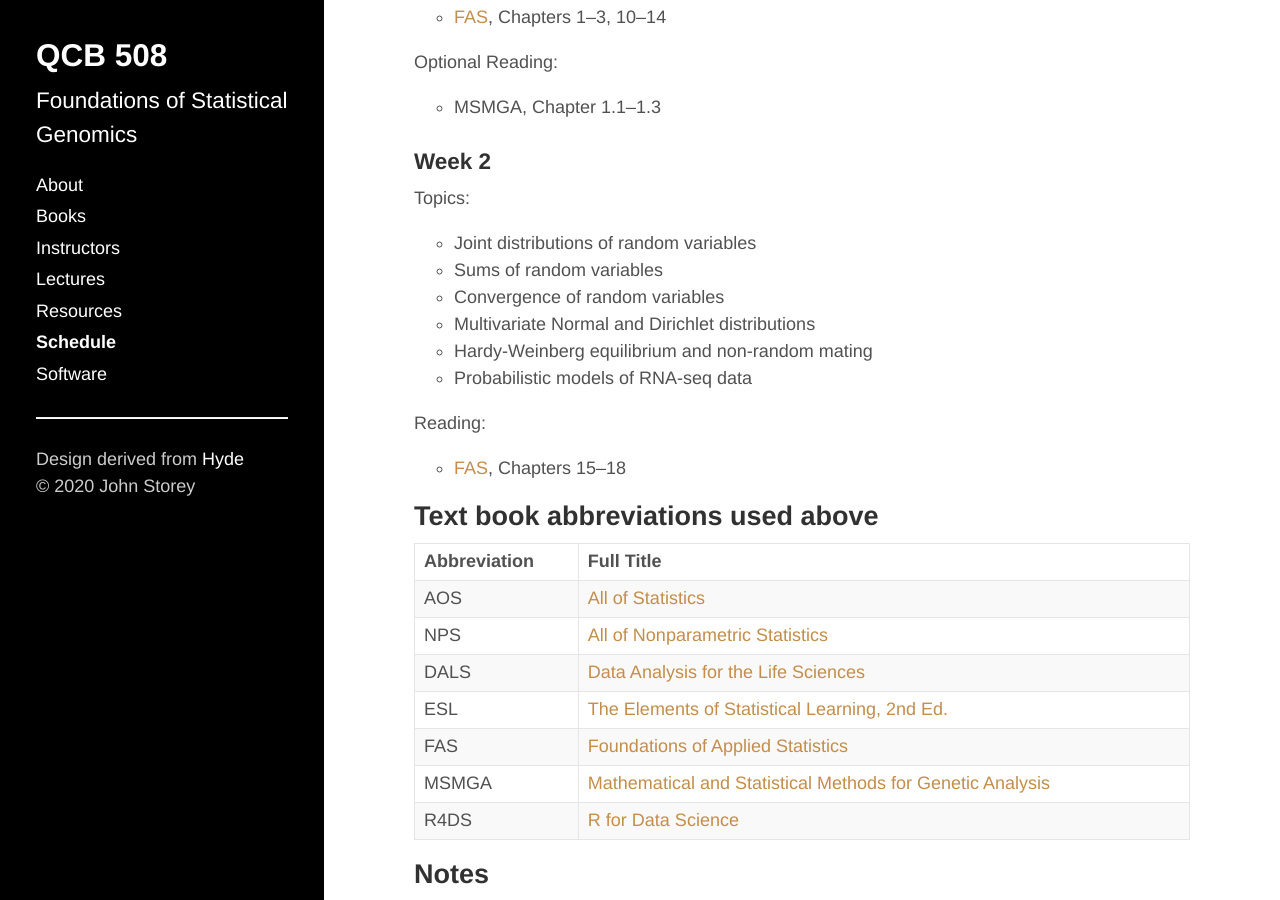
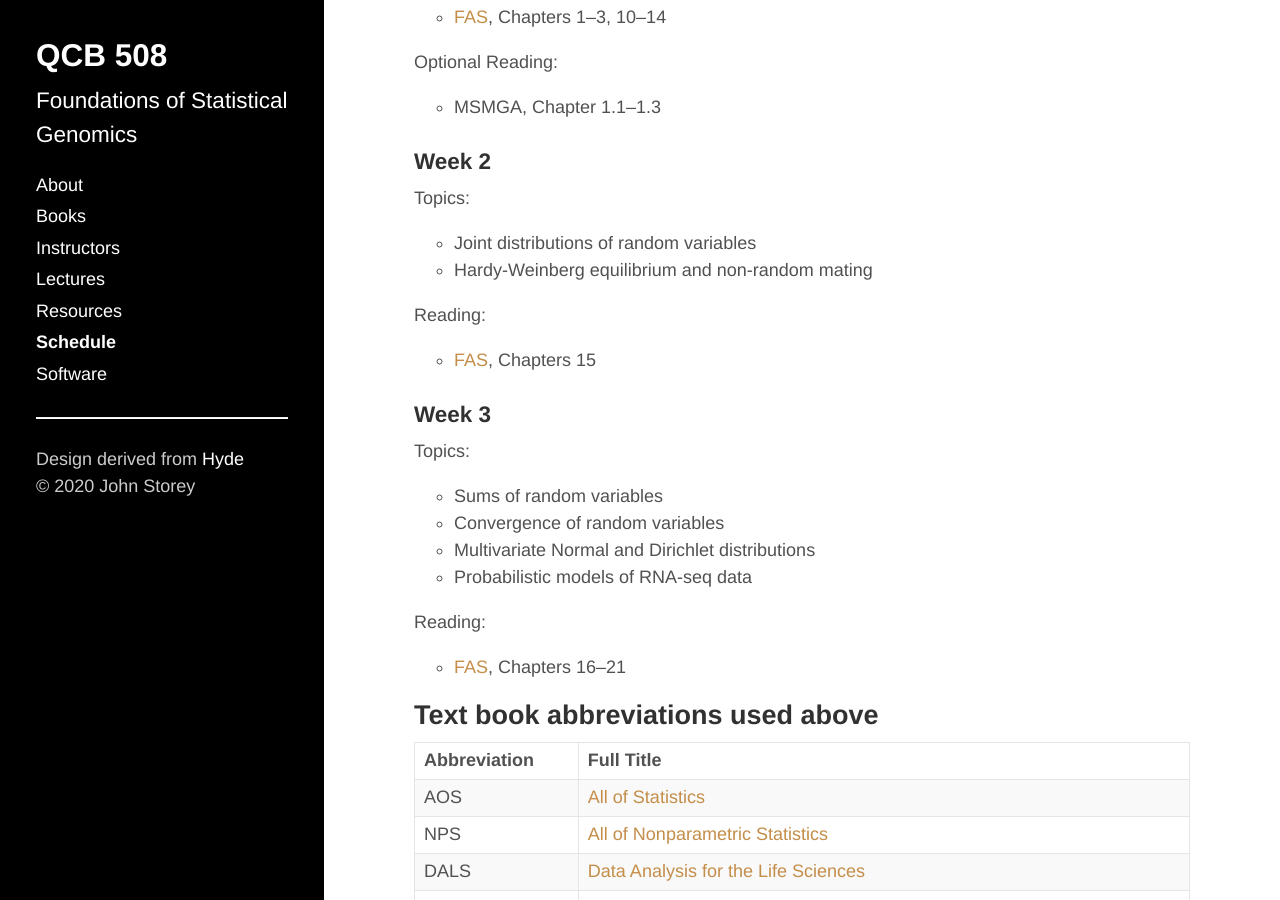
Before and after one commit to jdstorey/fsg, a Jekyll site: the page built from docs/schedule.md, in a window 1280 px wide and 900 px high, scrolled down 483 px. Built offline with Jekyll 4.4.1, drawn with Linux system fonts in a browser that asks for light colours.

Commit message:
updated to week 3 schedule

```diff
--- a/docs/schedule.md
+++ b/docs/schedule.md
@@ -30,88 +30,26 @@ Optional Reading:
 Topics:
 
 - Joint distributions of random variables
+- Hardy-Weinberg equilibrium and non-random mating
+
+Reading:
+
+- [FAS](https://jdstorey.org/fas/index.html), Chapters 15
+
+
+### Week 3
+
+Topics:
+
 - Sums of random variables
 - Convergence of random variables
 - Multivariate Normal and Dirichlet distributions
-- Hardy-Weinberg equilibrium and non-random mating
 - Probabilistic models of RNA-seq data
 
 Reading:
 
-- [FAS](https://jdstorey.org/fas/index.html), Chapters 15--18
+- [FAS](https://jdstorey.org/fas/index.html), Chapters 16--21
 
-
-<!--
-### Week 3
-
-Topics:
-
-Reading:
-
-
-### Week 4
-
-Topics:
-
-Reading:
-
-
-### Week 5
-
-Topics:
-
-Reading:
-
-
-### Week 6
-
-Topics:
-
-Reading:
-
-
-### Week 7
-
-Topics:
-
-Reading:
-
-
-### Week 8
-
-Topics:
-
-Reading:
-
-
-### Week 9
-
-Topics:
-
-Reading:
-
-
-### Week 10
-
-Topics:
-
-Reading:
-
-
-### Week 11
-
-Topics:
-
-Reading:
-
-
-### Week 12
-
-Topics:
-
-Reading:
-
--->
 
 ## Text book abbreviations used above
 
```
